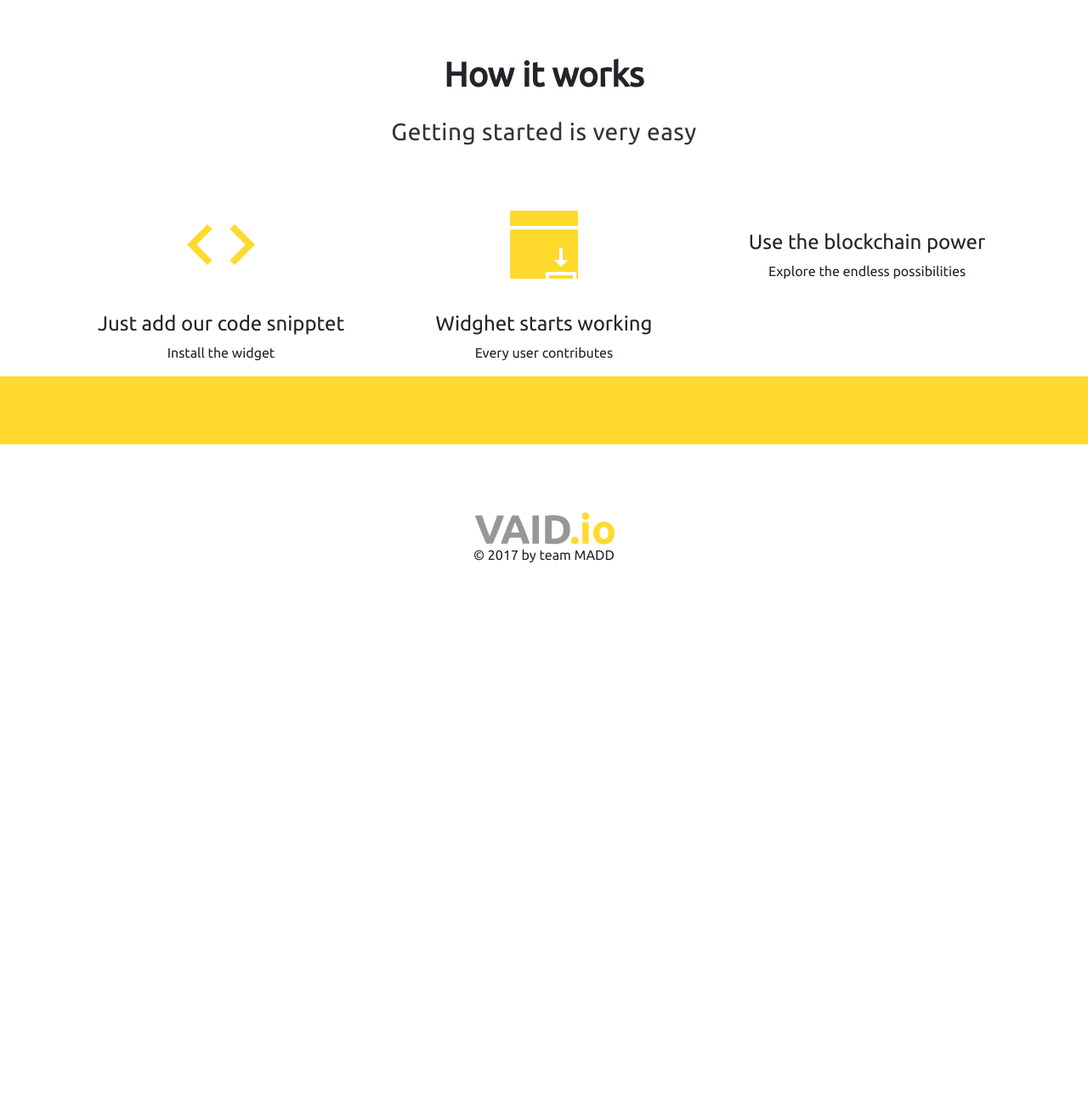
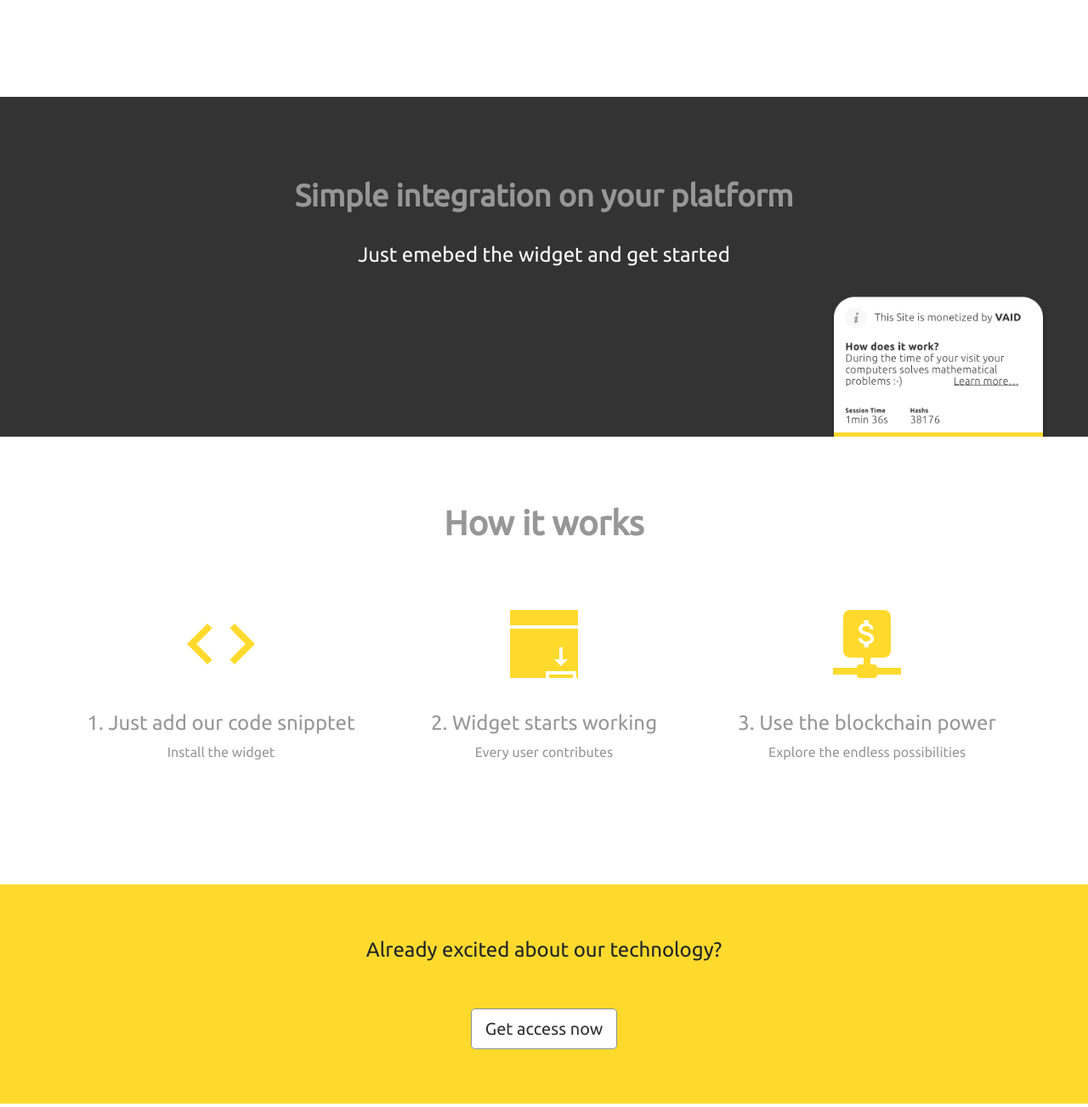
Before and after one commit to Domeee/vaid, a website: page public/index.html in a window 1280 px wide. Shown: the part 1160-2463 px from the top of the page at 85% size. Before the commit the page ends 1873 px from the top, so only its background shows below. Drawn offline with nearby package versions, Linux system fonts and the light colour scheme; no server answers.

Commit message:
fix: update designs

```diff
--- a/public/app.css
+++ b/public/app.css
@@ -84,13 +84,55 @@ h2 {
 }
 
 .info-boxes {
-  margin-top: 5rem;
+  margin: 5rem auto 8rem;
+  color: #979797;
 }
 
 .demo {
   width: 100vw;
-  min-height: 10vh;
+  min-height: 15vh;
   background: #ffda2d;
+}
+
+.demo h2 {
+  margin-top: 3rem;
+  padding-top: 4rem;
+}
+
+.demo .btn {
+  background: white;
+  color: #333;
+  margin: 3rem 3rem 4rem;
+  cursor: pointer;
+}
+
+.integration {
+  width: 100vw;
+  min-height: 50vh;
+  background: #333;
+  position: relative
+}
+
+.integration h1 {
+  font-size: 36px;
+  color: #979797;
+  font-weight: bold;
+  padding: 6rem 0 1.5rem;
+  font-weight: bold;
+}
+
+.integration p {
+  color: white;
+  font-size: 1.5rem;
+  padding-bottom: 6rem;
+  font-weight: normal;
+}
+
+img.widget {
+  position: absolute;
+  bottom: 0;
+  width: 20vw;
+  right: 3rem;
 }
 
 footer {
--- a/public/index.html
+++ b/public/index.html
@@ -84,34 +84,46 @@
     </div>
   </div>
 
+  <div class="integration">
+    <h1 class="text-center">Simple integration on your platform</h1>
+    <p class="text-center">Just emebed the widget and get started</p>
+    <img src="/assets/widget.png" alt="" class="widget">
+  </div>
 
   <div class="container info-boxes">
     <h1 class="text-center"><strong>How it works</strong></h1>
-    <div class="row">
-        <div class="col-md-12 text-center claim">
-          Getting started is very easy
-        </div>
+    <!-- <div class="row">
+      <div class="col-md-12 text-center claim">
+        Getting started is very easy
       </div>
+    </div> -->
     <div class="row">
       <div class="col-md-4 info-box">
         <img src="/assets/ic-adblock-24-px.svg" alt="">
-        <h2>Just add our code snipptet</h2>
+        <h2>1. Just add our code snipptet</h2>
         <p>Install the widget</p>
       </div>
       <div class="col-md-4 info-box">
         <img src="/assets/ic-website-24-px.svg" alt="">
-        <h2>Widghet starts working</h2>
+        <h2>2. Widget starts working</h2>
         <p>Every user contributes</p>
       </div>
       <div class="col-md-4 info-box">
         <img src="/assets/ic-mining-24-px.svg" alt="">
-        <h2>Use the blockchain power</h2>
+        <h2>3. Use the blockchain power</h2>
         <p>Explore the endless possibilities</p>
       </div>
     </div>
 
   </div>
-  <div class="demo"></div>
+  <div class="demo">
+    <div class="container">
+      <h2 class="text-center">Already excited about our technology?</h2>
+      <div class="text-center">
+        <a class="btn btn-secondary btn-lg" href="#" role="button">Get access now</a>
+      </div>
+    </div>
+  </div>
 
   <footer class="container">
     <div class="text-center">
--- a/public/scripts/chart.js
+++ b/public/scripts/chart.js
@@ -1,14 +1,14 @@
 var chart = new Chartist.Line('.ct-chart', {
   // labels: ['1', '2', '3', '4', '5', '6', '7', '8', '9', '10', '11', '12'],
   series: [
-    [6, 9, 7, 8, 5, 4, 6, 16, 17, 10, 8, 12],
+    [6, 9, 7, 8, 5, 4, 6, 16, 17, 10, 8, 12, 13, 15],
   ]
 }, {
   low: 0,
   axisX: {
     showGrid: true,
     showLabel: false,
-    offset: 0
+    offset: 1
   },
   axisY: {
     showGrid: false,
```
Also changed, not shown: public/browserconfig.xml (added, +9 -0 lines), public/android-chrome-192x192.png (added), public/android-chrome-256x256.png (added), public/apple-touch-icon.png (added), public/assets/ic-mining-24-px.svg (added), public/assets/widget.png (added), public/favicon-16x16.png (added), public/favicon-32x32.png (added), public/favicon.ico, public/manifest.json (added), public/mstile-150x150.png (added), public/safari-pinned-tab.svg (added).
